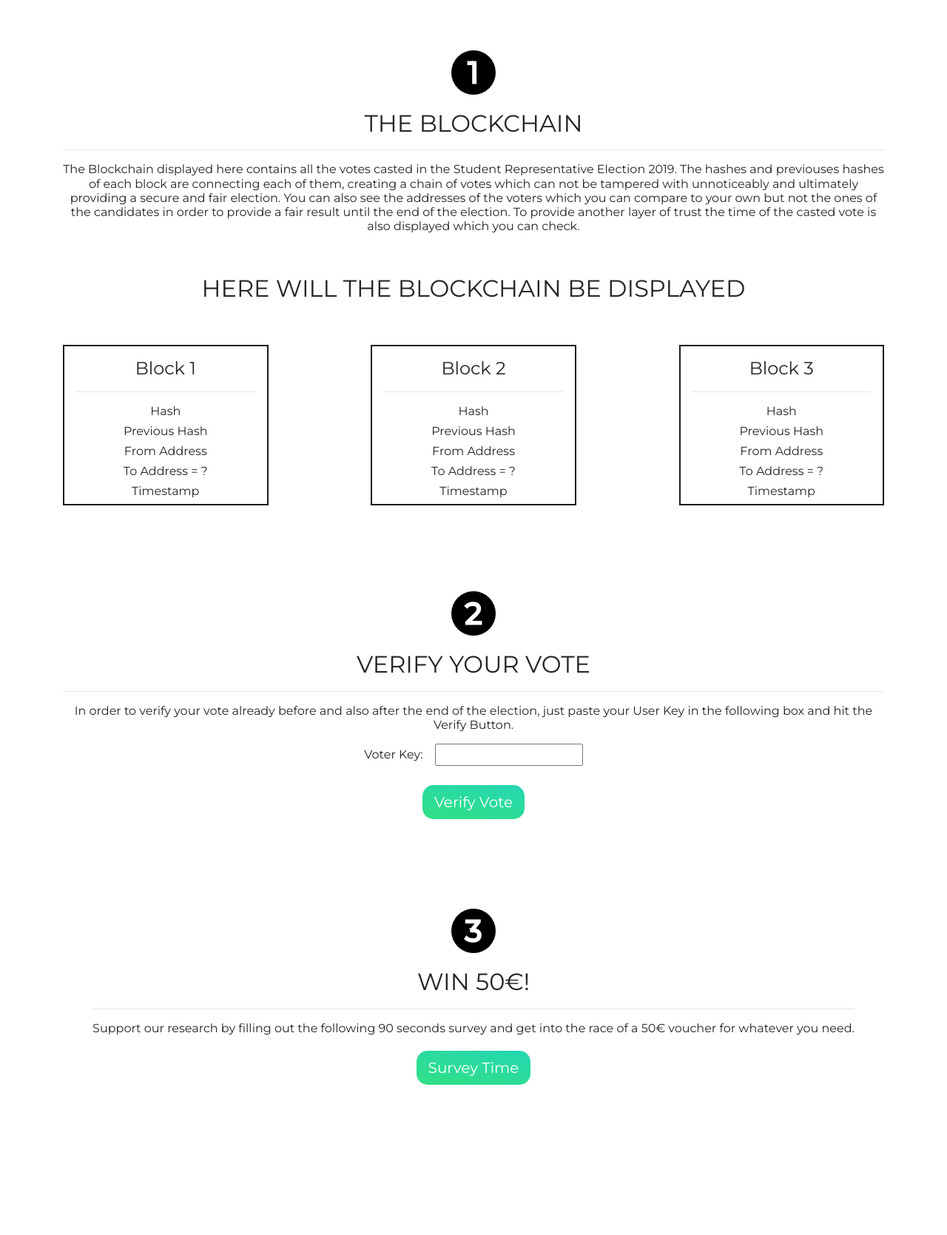
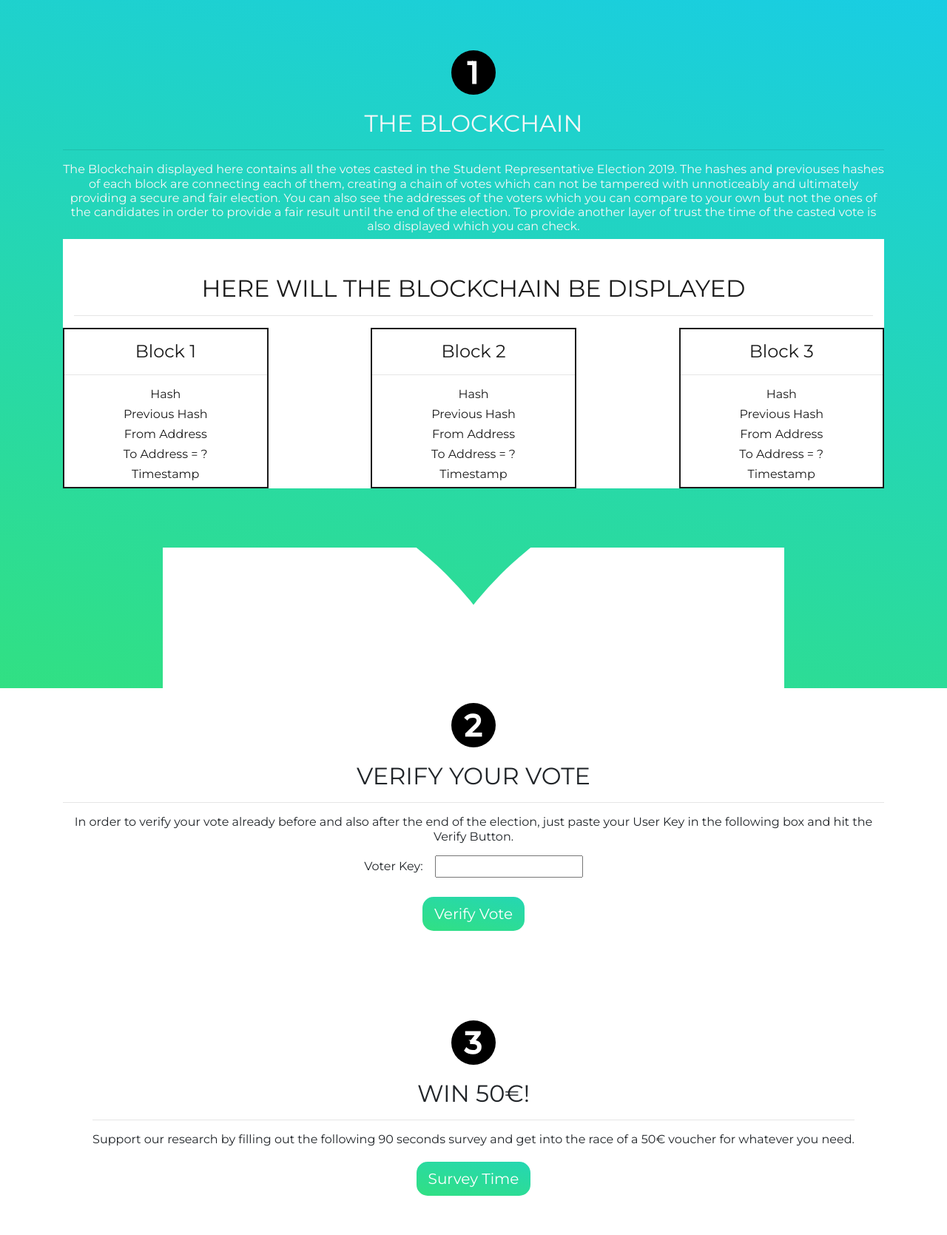
Before and after one commit to K-Rdlbrgr/master_thesis, a Flask app: page /verify/ in a window 1280 px wide. Shown: the whole page at 74% size. Before the commit the page ends 1466 px from the top, so only its background shows below. Run offline with Flask 2, Linux system fonts and the light colour scheme; data that the repository does not hold is empty; some libraries are stand-ins or nearby versions.

Commit message:
Slight style changes (not finished)

```diff
--- a/static/css/style_verify.css
+++ b/static/css/style_verify.css
@@ -51,6 +51,8 @@ hr {
 /* Individual classes */
 .block {
   border: 2px solid var(--primary-text-dark);
+  padding: 0;
+  margin: 0;
 }
 
 .light {
@@ -70,15 +72,11 @@ hr {
   hyphens: auto;
 }
 
-.blockchain svg text,
-.verify-vote svg text,
-.survey svg text {
+.number svg text {
   stroke: white;
 }
 
-.blockchain svg circle,
-.verify-vote svg circle,
-.survey svg circle {
+.number svg circle {
   fill: black;
 }
 
@@ -97,3 +95,22 @@ hr {
   color: white;
   border-color: var(--primary-bg-light);
 }
+
+/* Wrapper, backgrounds, svg */
+.blockchain {
+  background: linear-gradient(12deg, rgba(49, 224, 131, 1) 0%, rgba(25, 205, 227, 1) 100%);
+  color: var(--primary-text-bright);
+  width: 100%;
+  max-height: 930px;
+}
+
+.blockchain-arrow svg {
+  padding-top: 80px;
+  max-height: 500px;
+}
+
+.blockchain-inner {
+  background: white;
+  color: var(--primary-text-dark);
+  width: 100%;
+}
--- a/templates/verify.html
+++ b/templates/verify.html
@@ -22,14 +22,16 @@
   </head>
 
   <body>
-    <div class="blockchain text-center mt-5 mb-5">
+    <div class="blockchain text-center pt-5 pb-5">
       <div class="container">
+        <div class="number">
         <svg height="100" width="100">
           <circle cx="50" cy="50" r="30" stroke="" stroke-width="3" fill="white" />
           <text x="50%" y="50%" text-anchor="middle" stroke="#51c5cf" stroke-width="3px" dy=".35em" font-size="40">
             1
           </text>
         </svg>
+      </div>
         <h2>THE BLOCKCHAIN</h2>
         <hr />
         <h6>
@@ -40,11 +42,14 @@
           provide a fair result until the end of the election. To provide another layer of trust the time of the casted
           vote is also displayed which you can check.
         </h6>
-        <div class="container">
-          <div class="row justify-content-center">
+        <div class="blockchain-inner">
+          <div class="row justify-content-center" style="margin: auto">
+            <div class="col-12">
             <h2 class="mt-5">HERE WILL THE BLOCKCHAIN BE DISPLAYED</h2>
+            <hr />
           </div>
-          <div class="row mt-5 justify-content-between">
+          </div>
+          <div class="row justify-content-between" style="margin: auto">
             <div class="col-3 block">
               <h4 class="mt-3">Block 1</h4>
               <hr />
@@ -75,16 +80,23 @@
           </div>
         </div>
       </div>
+      <div class="blockchain-arrow">
+        <svg xmlns="http://www.w3.org/2000/svg" viewBox="0 0 200 100" preserveAspectRatio="none">
+          <circle fill="white" cx="10" cy="90" r="115" />
+          <circle fill="white" cx="190" cy="90" r="115" />
+      </div>
     </div>
 
-    <div class="verify-vote text-center mt-5 mb-5" id="vote-section">
+    <div class="verify-vote text-center mb-5" id="vote-section">
       <div class="container">
+        <div class="number">
         <svg height="100" width="100">
           <circle cx="50" cy="50" r="30" stroke="" stroke-width="3" fill="white" />
           <text x="50%" y="50%" text-anchor="middle" stroke="#51c5cf" stroke-width="3px" dy=".35em" font-size="40">
             2
           </text>
         </svg>
+      </div>
         <h2>VERIFY YOUR VOTE</h2>
         <hr />
         <h6 class="text-center">
@@ -147,12 +159,14 @@
 
     <div class="survey text-center mt-5 mb-5">
       <div class="container">
+        <div class="number">
         <svg height="100" width="100">
           <circle cx="50" cy="50" r="30" stroke="" stroke-width="3" fill="white" />
           <text x="50%" y="50%" text-anchor="middle" stroke="#51c5cf" stroke-width="3px" dy=".35em" font-size="40">
             3
           </text>
         </svg>
+      </div>
         <h2>WIN 50€!</h2>
         <hr />
         <h6 class="text-center">
```
Also changed, not shown: static/img/wallpaper-trees.jpg (added), static/img/wallpaper-vote.jpg (added).
